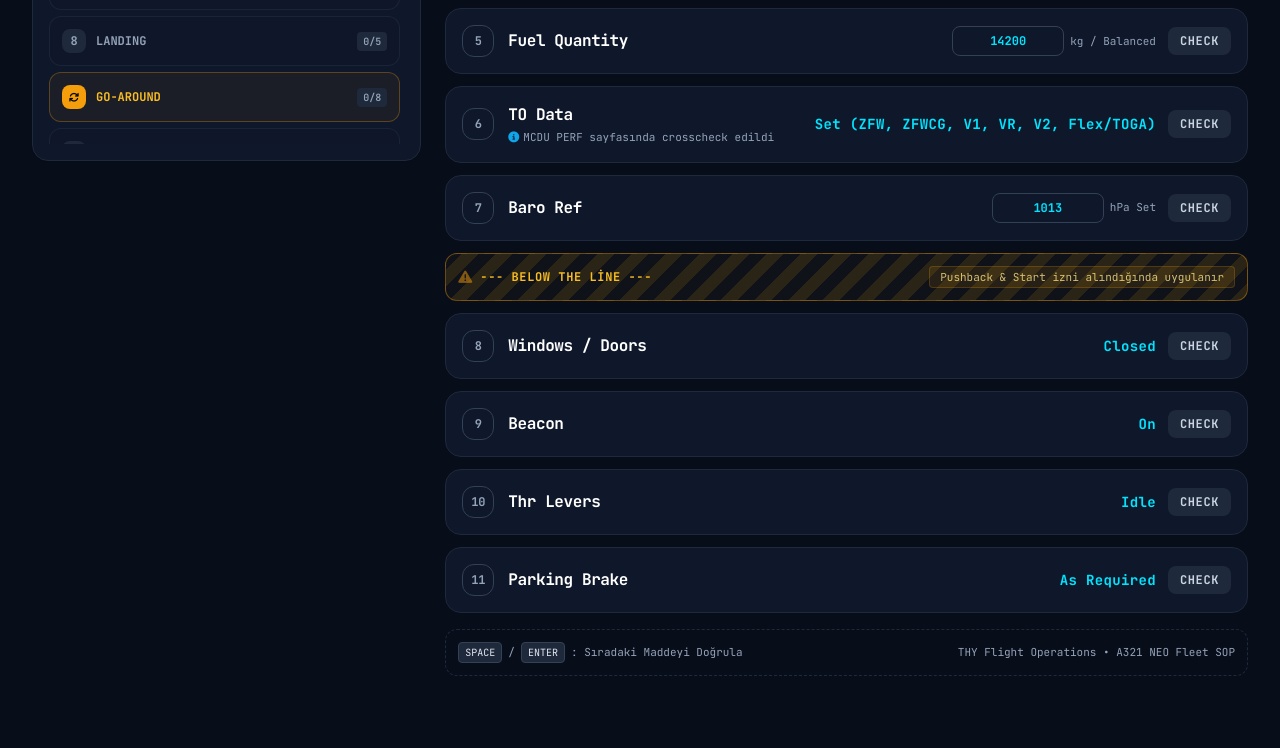
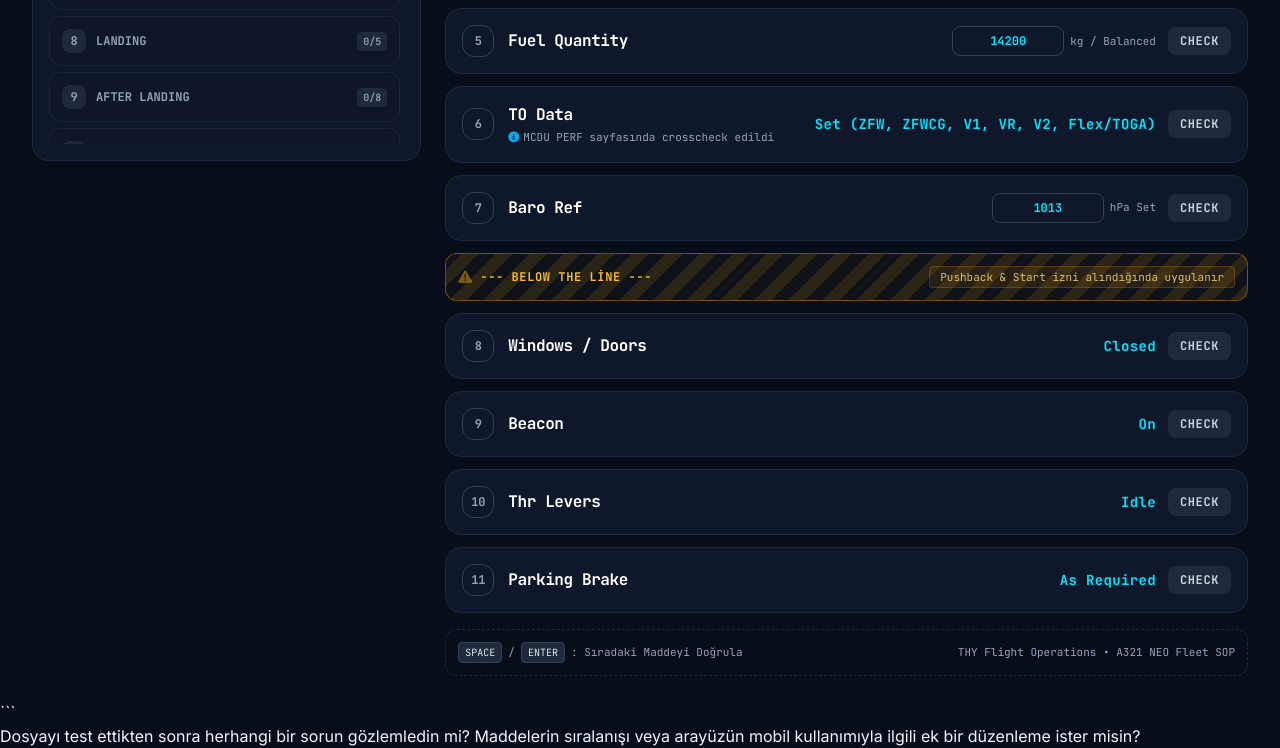
Before and after one commit to aytuncyildiz/ChecklistA21N, a plain HTML site: page index.html in a window 1280 px wide. Shown: the part 601-1349 px from the top of the page. Before the commit the page ends 1301 px from the top, so only its background shows below. Drawn offline with nearby package versions, Linux system fonts and the light colour scheme.

Commit message:
Update index.html

````diff
--- a/index.html
+++ b/index.html
@@ -296,7 +296,7 @@
         <div>
           <div class="flex items-center gap-2 sm:gap-2.5 mb-1 flex-wrap">
             <span id="header-phase-badge" class="px-2 py-0.5 rounded-md bg-thy-red text-white font-mono font-bold text-xs tracking-wider">
-              PHASE 1/11
+              PHASE 1/12
             </span>
             <h2 id="header-phase-title" class="font-display font-extrabold text-lg sm:text-2xl text-slate-900 dark:text-white">
               BEFORE START CHECKLIST
@@ -540,7 +540,7 @@
   </script>
 
   <script>
-    /* MASTER CHECKLIST DATA (Standard + Integrated Go-Around) */
+    /* MASTER CHECKLIST DATA (Standard + Integrated Go-Around + After Landing) */
     const CHECKLIST_DATA = [
       {
         id: 'before_start',
@@ -663,6 +663,47 @@
         ]
       },
       {
+        id: 'after_landing',
+        name: 'AFTER LANDING',
+        fullName: 'AFTER LANDING CHECKLIST',
+        desc: 'Pist terk edildikten sonra flap, spoiler, radar ve sistem ayarları.',
+        items: [
+          { id: 'al_1', challenge: 'Flaps', response: 'Retracted (0 / Clean)', type: 'standard' },
+          { id: 'al_2', challenge: 'Spoilers', response: 'Disarmed', type: 'standard' },
+          { id: 'al_3', challenge: 'Radar & PWS', response: 'Off', type: 'standard' },
+          { id: 'al_4', challenge: 'TCAS', response: 'Standby / XPDR', type: 'standard' },
+          { id: 'al_5', challenge: 'APU', response: 'Start / Run', type: 'standard' },
+          { id: 'al_6', challenge: 'Lights', response: 'Set', type: 'standard', note: 'Strobe Off, Ldg Off, Taxi Set' },
+          { id: 'al_7', challenge: 'Brake Fans', response: 'As Required', type: 'standard' },
+          { id: 'al_8', challenge: 'ECAM Status / Memo', response: 'Checked', type: 'standard' }
+        ]
+      },
+      {
+        id: 'parking',
+        name: 'PARKING',
+        fullName: 'PARKING CHECKLIST',
+        desc: 'Park pozisyonunda motor durdurma ve takoz kontrolü.',
+        items: [
+          { id: 'pk_1', challenge: 'Parking Brake / Chocks', response: 'Set / In Place', type: 'standard' },
+          { id: 'pk_2', challenge: 'Engines (1 & 2)', response: 'Off', type: 'standard' },
+          { id: 'pk_3', challenge: 'Wing Anti Ice', response: 'Off', type: 'standard' },
+          { id: 'pk_4', challenge: 'Fuel Pumps', response: 'Off', type: 'standard' },
+          { id: 'pk_5', challenge: 'Beacon', response: 'Off', type: 'standard' }
+        ]
+      },
+      {
+        id: 'securing',
+        name: 'SECURING AIRCRAFT',
+        fullName: 'SECURING THE AIRCRAFT CHECKLIST',
+        desc: 'Uçağın tamamen terk edilmesi ve sistemlerin kapatılması.',
+        items: [
+          { id: 'sc_1', challenge: 'ADIRS', response: 'Off', type: 'standard' },
+          { id: 'sc_2', challenge: 'Oxygen', response: 'Off', type: 'standard' },
+          { id: 'sc_3', challenge: 'APU / Ext Power', response: 'Off', type: 'standard' },
+          { id: 'sc_4', challenge: 'Batteries', response: 'Off', type: 'standard' }
+        ]
+      },
+      {
         id: 'go_around',
         name: 'GO-AROUND',
         fullName: 'MISSED APPROACH / GO-AROUND CHECKLIST',
@@ -677,31 +718,6 @@
           { id: 'ga_6', challenge: 'Thrust Levers (at Thrust Reduction Alt)', response: 'CL (Climb Detent)', type: 'standard' },
           { id: 'ga_7', challenge: 'Flaps / Spoilers', response: 'Retracted (0/Clean) / Disarmed', type: 'standard' },
           { id: 'ga_8', challenge: 'Auto Brake & ECAM Memo', response: 'Disarmed / Checked', type: 'standard' }
-        ]
-      },
-      {
-        id: 'parking',
-        name: 'PARKING',
-        fullName: 'PARKING CHECKLIST',
-        desc: 'Park pozisyonunda motor durdurma ve takoz kontrolü.',
-        items: [
-          { id: 'pk_1', challenge: 'Parking Brake / Chocks', response: 'Set / In Place', type: 'standard' },
-          { id: 'pk_2', challenge: 'Engines (1 & 2)', response: 'Off', type: 'standard' },
-          { id: 'pk_3', challenge: 'Wing Anti Ice', response: 'Off', type: 'standard' },
-          { id: 'pk_4', challenge: 'Fuel Pumps', response: 'Off', type: 'standard' },
-          { id: 'pk_5', challenge: 'Beacon', response: 'Off', type: 'standard' }
-        ]
-      },
-      {
-        id: 'securing',
-        name: 'SECURING AIRCRAFT',
-        fullName: 'SECURING THE AIRCRAFT CHECKLIST',
-        desc: 'Uçağın tamamen terk edilmesi ve sistemlerin kapatılması.',
-        items: [
-          { id: 'sc_1', challenge: 'ADIRS', response: 'Off', type: 'standard' },
-          { id: 'sc_2', challenge: 'Oxygen', response: 'Off', type: 'standard' },
-          { id: 'sc_3', challenge: 'APU / Ext Power', response: 'Off', type: 'standard' },
-          { id: 'sc_4', challenge: 'Batteries', response: 'Off', type: 'standard' }
         ]
       }
     ];
@@ -1510,3 +1526,11 @@
   </script>
 </body>
 </html>
+```<FollowUp>
+  <Suggestion>Dosyayı test ettikten sonra herhangi bir sorun gözlemledin mi?</Suggestion>
+  <Suggestion>Maddelerin sıralanışı veya arayüzün mobil kullanımıyla ilgili ek bir düzenleme ister misin?</Suggestion>
+</FollowUp>
+
+<ElicitationsGroup>
+  <Elicitation id="checklist_status" question="After Landing checklist adımı bu kez sorunsuz çalıştı mı?"/>
+</ElicitationsGroup>
````
